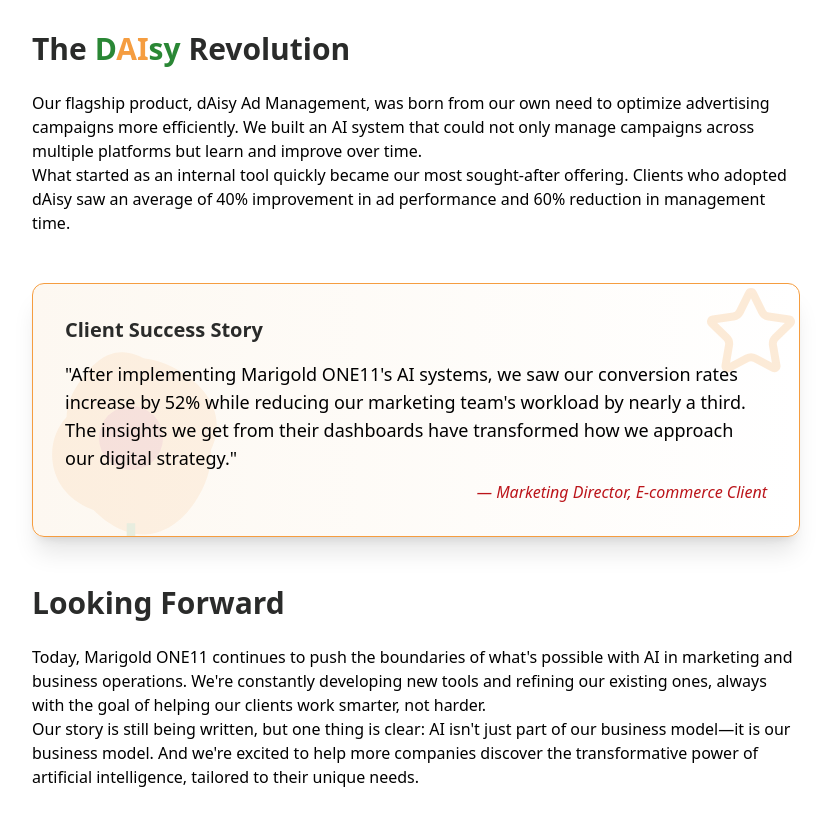
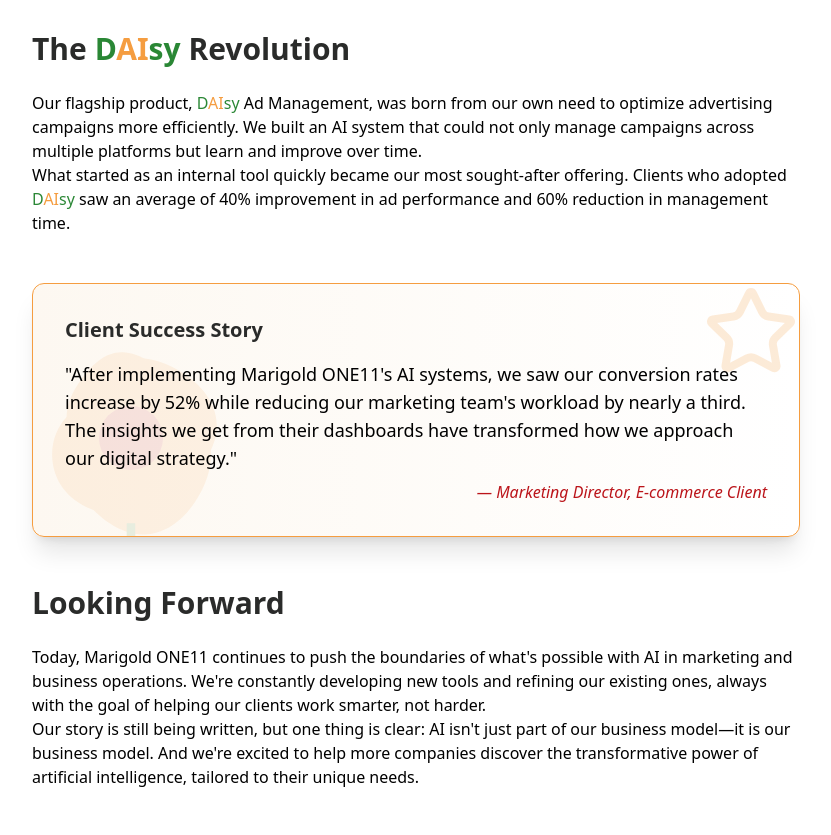
Before and after one commit to jacob-mcp-adaptwus/marigold, a React (Create React App) app: page /our-ai-story in a window 1280 px wide. Shown: the part 1232-2067 px from the top of the page, without its empty margins (224-1055 px from the left). Built offline with nearby package versions, Linux system fonts and the light colour scheme.

Commit message:
Update dAisy formatting with colored styling in AI Story page

```diff
--- a/src/pages/OurAIStoryPage.tsx
+++ b/src/pages/OurAIStoryPage.tsx
@@ -94,8 +94,8 @@
   // Section 3: DAIsy Revolution
   section3: {
     title: "The dAisy Revolution",
-    content1: "Our flagship product, dAisy Ad Management, was born from our own need to optimize advertising campaigns more efficiently. We built an AI system that could not only manage campaigns across multiple platforms but learn and improve over time.",
-    content2: "What started as an internal tool quickly became our most sought-after offering. Clients who adopted dAisy saw an average of 40% improvement in ad performance and 60% reduction in management time."
+    content1: "Our flagship product, <ColoredDaisy /> Ad Management, was born from our own need to optimize advertising campaigns more efficiently. We built an AI system that could not only manage campaigns across multiple platforms but learn and improve over time.",
+    content2: "What started as an internal tool quickly became our most sought-after offering. Clients who adopted <ColoredDaisy /> saw an average of 40% improvement in ad performance and 60% reduction in management time."
   },
 
   // Client testimonial
@@ -199,8 +199,8 @@
                 : storyData.section3.title
               }
             </h2>
-            <p>{storyData.section3.content1}</p>
-            <p>{storyData.section3.content2}</p>
+            <p>Our flagship product, <ColoredDaisy /> Ad Management, was born from our own need to optimize advertising campaigns more efficiently. We built an AI system that could not only manage campaigns across multiple platforms but learn and improve over time.</p>
+            <p>What started as an internal tool quickly became our most sought-after offering. Clients who adopted <ColoredDaisy /> saw an average of 40% improvement in ad performance and 60% reduction in management time.</p>
 
             <div className="my-12 p-8 bg-gradient-to-r from-[#fdf8f1] to-white rounded-xl border border-[#f59d40] shadow-xl relative overflow-hidden">
               {/* Decorative elements */}
```
